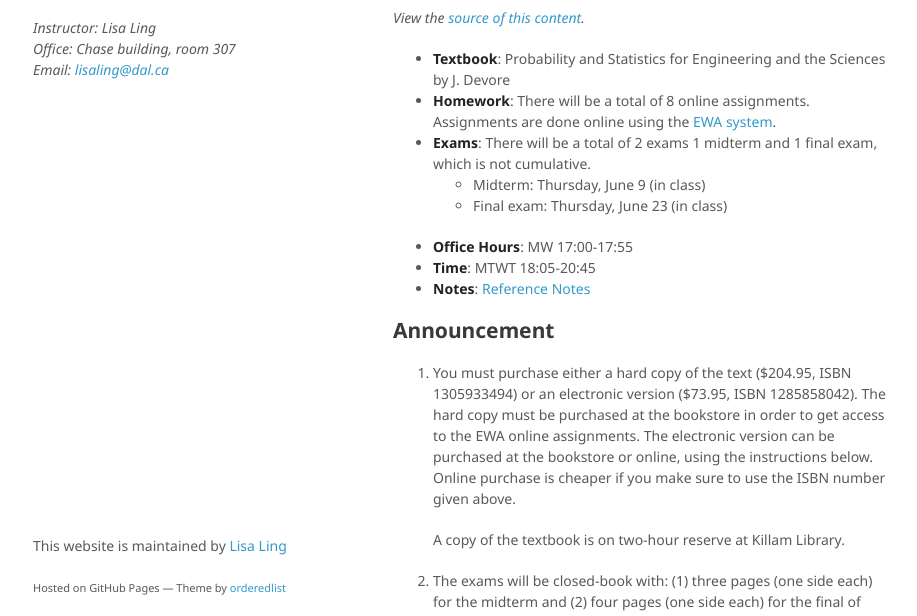
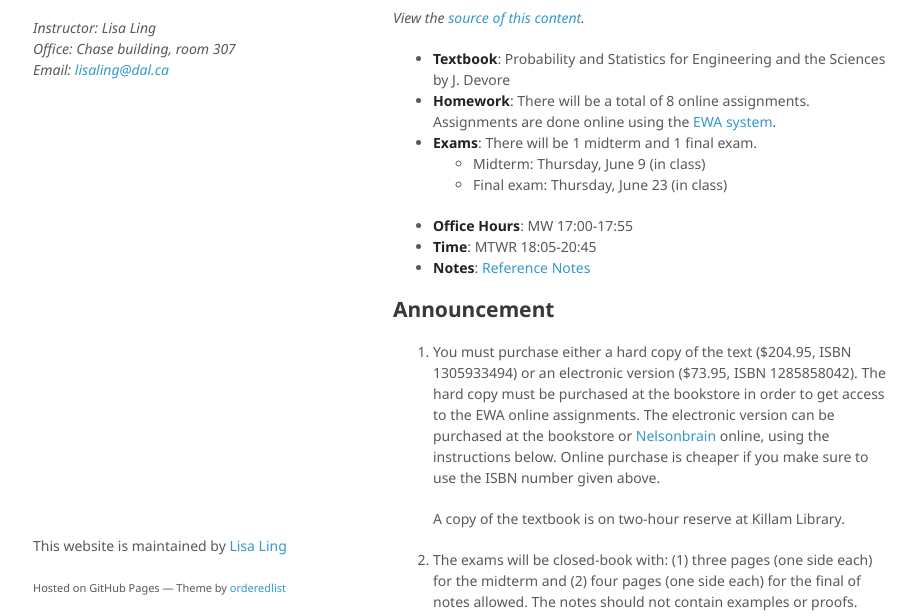
Before and after one commit to laoshen22/stat2060, a plain HTML site: page index.html in a window 1280 px wide. Shown: the part 133-749 px from the top of the page, without its empty margins (177-1094 px from the left). Drawn offline with Linux system fonts and the light colour scheme.

Commit message:
Update index.html

```diff
--- a/index.html
+++ b/index.html
@@ -33,14 +33,14 @@
         <ul>
           <li><strong>Textbook</strong>: Probability and Statistics for Engineering and the Sciences by J. Devore</li>
           <li><strong>Homework</strong>: There will be a total of 8 online assignments. Assignments are done online using the <a href="https://www.webassign.net/login.html?message=invalid" class="commit-link">EWA system</a>.</li>
-          <li><strong>Exams</strong>: There will be a total of 2 exams 1 midterm and 1 final exam, which is not cumulative.
+          <li><strong>Exams</strong>: There will be 1 midterm and 1 final exam.
             <ul>
              <li>Midterm: Thursday, June 9 (in class)</li>
              <li>Final exam: Thursday, June 23 (in class)</li>
             </ul>
           </li>
           <li><strong>Office Hours</strong>: MW 17:00-17:55</li>
-          <li><strong>Time</strong>: MTWT 18:05-20:45</li>
+          <li><strong>Time</strong>: MTWR 18:05-20:45</li>
           <li><strong>Notes</strong>: <a href="https://onlinecourses.science.psu.edu/stat200/" class="commit-link">Reference Notes</a></li>
         </ul>
 
@@ -53,8 +53,8 @@
           <li>
             <p>You must purchase either a hard copy of the text ($204.95, ISBN 1305933494) or an electronic version ($73.95, ISBN 1285858042).
             The hard copy must be purchased at the bookstore in order to get access to the EWA online assignments.
-            The electronic version can be purchased at the bookstore or online, using the instructions below.
-            Online purchase is cheaper if you make sure to use the ISBN number given above.</p>
+            The electronic version can be purchased at the bookstore or <a href="https://www.nelsonbrain.com/shop/index.html" class="commit-link">Nelsonbrain</a>
+            online, using the instructions below. Online purchase is cheaper if you make sure to use the ISBN number given above.</p>
 
             <p>A copy of the textbook is on two-hour reserve at Killam Library.</p>
 
```
